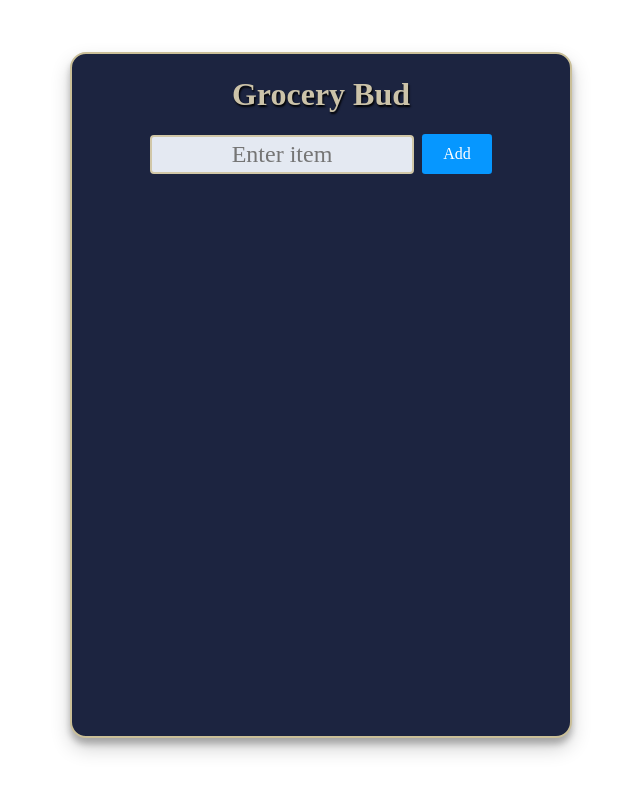
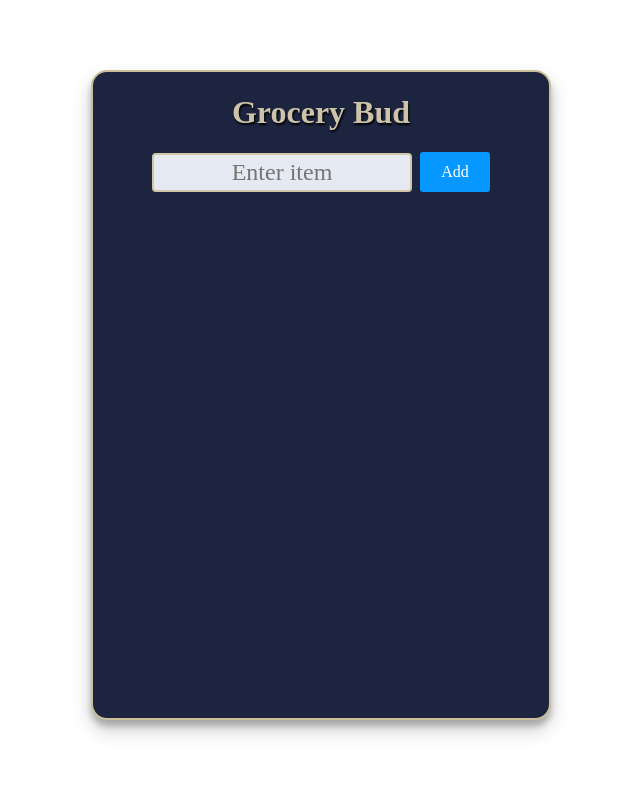
Before and after one commit to Dwash71/Grocery-List-To-Do-App, a React (Create React App) app: page / in a window 1280 px wide. Shown: the top 792 px of the page, without its empty margins (319-959 px from the left). Built offline with nearby package versions, Linux system fonts and the light colour scheme.

Commit message:
new commit

```diff
--- a/package.json
+++ b/package.json
@@ -13,6 +13,8 @@
     "web-vitals": "^2.1.4"
   },
   "scripts": {
+    "predeploy": "npm run build",
+    "deploy": "gh-pages -d build",
     "start": "react-scripts start",
     "build": "react-scripts build",
     "test": "react-scripts test",
--- a/src/App.css
+++ b/src/App.css
@@ -1,7 +1,4 @@
-:root {
-}
-
-*/ *,
+*,
 *::before,
 *::after {
   box-sizing: border-box;
```
